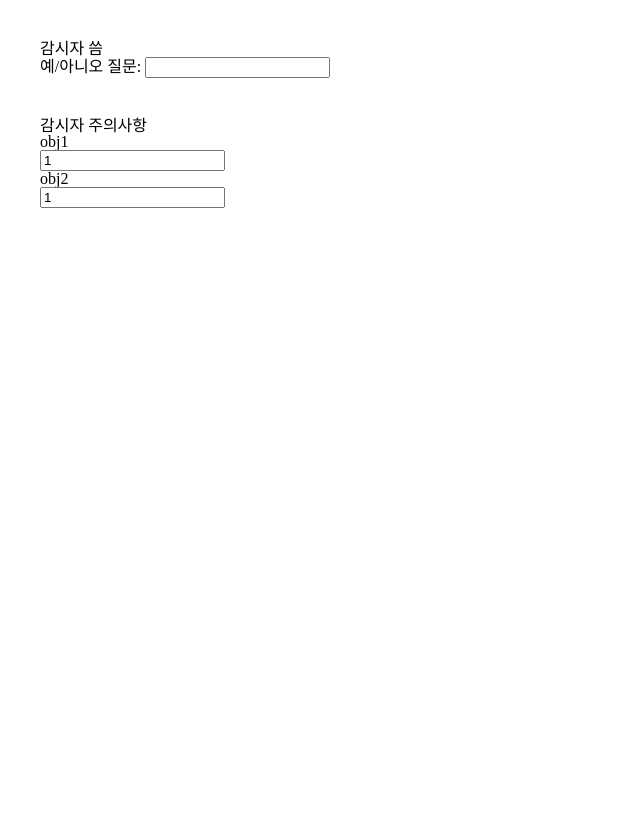
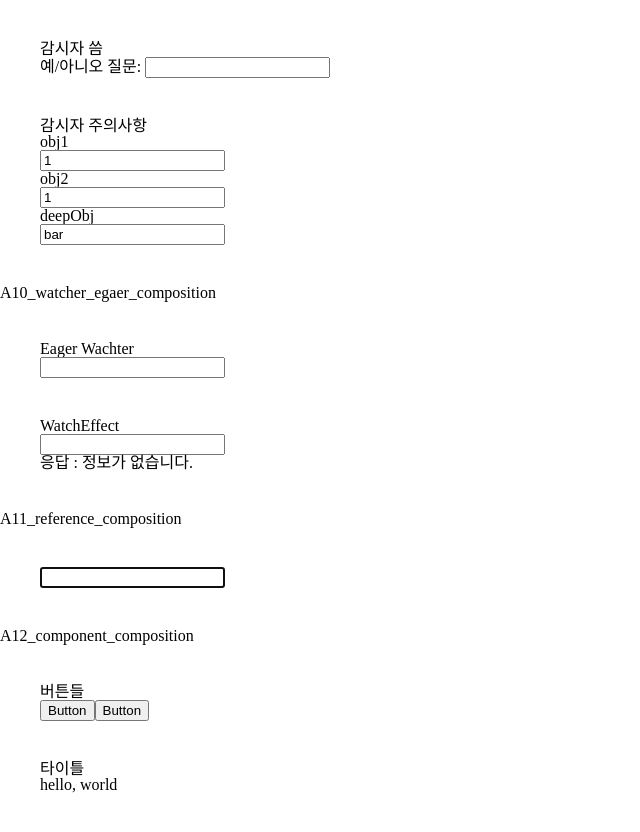
Before and after one commit to peacepiece7/vue-template, a Vue app in the folder playground/: page / in a window 1280 px wide. Shown: the part 2382-3214 px from the top of the page, without its empty margins (0-640 px from the left). Before the commit the page ends 2630 px from the top, so only its background shows below. Built offline with nearby package versions, Linux system fonts and the light colour scheme.

Commit message:
component (emit, v-bind)

```diff
--- a/playground/src/App.vue
+++ b/playground/src/App.vue
@@ -6,11 +6,13 @@
   <A4_class_style_binding_composition />
   <A7_event_handler_composition />
   <A8_form_binding_composition />
-  <A10_observer_composition />
+  <A10_watcher_composition />
+  <A10_watcher_egaer_composition />
+  <A11_reference_composition />
+  <A12_component_composition />
 </template>
 
 <script>
-import A10_observer_composition from './components/A10_observer_composition.vue'
 import A1_Template_Syntax from './components/A1_Template_Syntax.vue'
 import A2_reactive_composition from './components/A2_reactive_composition.vue'
 import A2_ref_composition from './components/A2_ref_composition.vue'
@@ -18,6 +20,10 @@ import A3_computed_props_composition from './components/A3_computed_props_compos
 import A4_class_style_binding_composition from './components/A4_class_style_binding_composition.vue'
 import A7_event_handler_composition from './components/A7_event_handler_composition.vue'
 import A8_form_binding_composition from './components/A8_form_binding_composition.vue'
+import A10_watcher_composition from './components/A10_watcher_basic_composition.vue'
+import A11_reference_composition from './components/A11_reference_composition.vue'
+import A10_watcher_egaer_composition from './components/A10_watcher_egaer_composition.vue'
+import A12_component_composition from './components/A12_component_composition.vue'
 
 export default {
   components: {
@@ -28,7 +34,10 @@ export default {
     A4_class_style_binding_composition,
     A7_event_handler_composition,
     A8_form_binding_composition,
-    A10_observer_composition
-  }
+    A10_watcher_composition,
+    A10_watcher_egaer_composition,
+    A11_reference_composition,
+    A12_component_composition,
+  },
 }
 </script>
--- a/playground/src/components/A10_observer_composition.vue
+++ /dev/null
@@ -1,93 +0,0 @@
-<template>
-  <div>A10_observer_composition</div>
-  <section>
-    <h2>감시자 안 씀, 질문 "yes" => 네, else => 아니오</h2>
-    <form @submit.prevent="handleSubmit">
-      <input
-        v-model="question" />
-      <input
-        type="submit"
-        value="질문하기" />
-    </form>
-    <div>
-      <div>answer :</div>
-      <span v-if="answer">{{ answer }}</span>
-    </div>
-  </section>
-  <section>
-    <h2>감시자 씀</h2>
-    <p>
-      예/아니오 질문:
-      <input v-model="question1" />
-    </p>
-    <p>{{ answer1 }}</p>
-  </section>
-  <section>
-    <h2>감시자 주의사항</h2>
-    <div>obj1</div>
-    <input
-      v-model="obj.count" />
-    <div>obj2</div>
-    <input
-      v-model="obj2.count" />
-  </section>
-</template>
-
-<script setup>
-import {ref, watch, reactive} from "vue"
-/**
- * @note 감시자 안 쓸 경우
- */
-const question = ref('')
-const answer = ref('')
-async function handleSubmit(){
-    answer.value = '잠시만 기다려주세요...'
-    await new Promise((res) => setTimeout(res, 1000))
-    if(question.value.includes('yes')) answer.value= "네"
-    else answer.value = "아니오"
-}
-
-/**
- * @note 감시자 쓴 경우 (좋은 예제가 아님!)
- */
-const question1 = ref('')
-const answer1 = ref('')
-watch(question1, async (newQuestion, oldQuestion) => {
-    answer1.value = '입력하신 질문을 받아들이고 있습니다...'
-    await new Promise((res) => setTimeout(res, 1000))
-    if(newQuestion.includes('yes')) answer1.value= "네"
-    else answer1.value = "아니오"
-})
-
-/**
- * @note watch 주의점
- * @description
- * 반응형 객체의 속성을 감시할 수 없습니다.
- */
-
-// reactive는 안됩니다!
-// reactive는 컬렉션 유형에만 동작하기 떄문에, 반응형 속성을 인자로 할당하면 감시가 끊어집니다!
-const obj = reactive({count : 1})
-watch(obj.count, (newObj, oldObj) => {
-    console.log("이 로그는 출력되지 않습니다. :", newObj)
-})
-
-// ref는 가능합니다!
-// ref는 반응형 속성도 감시되기 떄문에 사용 가능합니다.
-const obj2 = ref({count : 1})
-watch(obj2.value, (newObj, oldObj) => {
-    console.log(newObj)
-})
-
-// reactive로 감시하고 싶다면 다음과 같이 getter로 작성하세요.
-watch(() => obj.count, (newObj, oldObj) => {
-    console.log("이 로그는 출력됩니다. :", newObj)
-}
-)
-</script>
-
-<style scoped>
-section {
-  margin: 40px;
-}
-</style>
--- /dev/null
+++ b/playground/src/components/A10_watcher_basic_composition.vue
@@ -0,0 +1,106 @@
+<template>
+  <div>A10_observer_composition</div>
+  <section>
+    <h2>감시자 안 씀, 질문 "yes" => 네, else => 아니오</h2>
+    <form @submit.prevent="handleSubmit">
+      <input v-model="question" />
+      <input type="submit" value="질문하기" />
+    </form>
+    <div>
+      <div>answer :</div>
+      <span v-if="answer">{{ answer }}</span>
+    </div>
+  </section>
+  <section>
+    <h2>감시자 씀</h2>
+    <p>
+      예/아니오 질문:
+      <input v-model="question1" />
+    </p>
+    <p>{{ answer1 }}</p>
+  </section>
+  <section>
+    <h2>감시자 주의사항</h2>
+    <div>obj1</div>
+    <input v-model="obj.count" />
+    <div>obj2</div>
+    <input v-model="obj2.count" />
+    <div>deepObj</div>
+    <input v-model="deepObj.foo.bar" />
+  </section>
+</template>
+
+<script setup>
+import { ref, watch, reactive } from 'vue'
+/**
+ * @note 감시자 안 쓸 경우
+ */
+const question = ref('')
+const answer = ref('')
+async function handleSubmit() {
+  answer.value = '잠시만 기다려주세요...'
+  await new Promise((res) => setTimeout(res, 1000))
+  if (question.value.includes('yes')) answer.value = '네'
+  else answer.value = '아니오'
+}
+
+/**
+ * @note 감시자 쓴 경우 (좋은 예제가 아님!)
+ */
+const question1 = ref('')
+const answer1 = ref('')
+watch(question1, async (newQuestion, oldQuestion) => {
+  answer1.value = '입력하신 질문을 받아들이고 있습니다...'
+  await new Promise((res) => setTimeout(res, 1000))
+  if (newQuestion.includes('yes')) answer1.value = '네'
+  else answer1.value = '아니오'
+})
+
+/**
+ * @note watch 주의점
+ * @description
+ * 반응형 객체의 속성을 감시할 수 없습니다.
+ */
+
+// reactive는 안됩니다!
+// reactive는 컬렉션 유형에만 동작하기 떄문에, 반응형 속성을 인자로 할당하면 감시가 끊어집니다!
+const obj = reactive({ count: 1 })
+watch(obj.count, (newObj, oldObj) => {
+  console.log('이 로그는 출력되지 않습니다. :', newObj)
+})
+
+// ref는 가능합니다!
+// ref는 반응형 속성도 감시되기 떄문에 사용 가능합니다.
+const obj2 = ref({ count: 1 })
+watch(obj2.value, (newObj, oldObj) => {
+  console.log(newObj)
+})
+
+// reactive로 감시하고 싶다면 다음과 같이 getter로 작성하세요.
+// obj 객체가 변경될 때마다 watch가 실행됩니다.
+watch(
+  () => obj.count,
+  (newObj, oldObj) => {
+    console.log('이 로그는 출력됩니다. :', newObj)
+  }
+)
+
+// deep: true 옵션을 사용하면 객체의 중첩된 속성을 감시할 수 있습니다.
+// () => deepObj.foo.bar를 사용하면 반응형으로 동작하지만, 경우에 따라서 객체를 반환해야할 경우 다음과 같이 deep : true로 설정해서 검사할 수 있다. 다만 계산 비용을 고려해야함
+const deepObj = reactive({ foo: { bar: 'bar' } })
+watch(
+  () => deepObj.foo,
+  (newObj, oldObj) => {
+    console.log('deepObj :', newObj)
+  },
+  {
+    // deep: true,
+  }
+)
+</script>
+
+<style scoped>
+section {
+  margin: 40px;
+}
+</style>
--- /dev/null
+++ b/playground/src/components/A10_watcher_egaer_composition.vue
@@ -0,0 +1,88 @@
+<template>
+  <div>A10_watcher_egaer_composition</div>
+  <section>
+    <h2>Eager Wachter</h2>
+    <input v-model="input" />
+  </section>
+  <section>
+    <h2>WatchEffect</h2>
+    <input v-model="text" />
+    <div>{{ '응답 : ' + data }}</div>
+  </section>
+</template>
+
+<script setup>
+import { ref, watch, reactive, watchEffect } from 'vue'
+const input = ref('')
+
+// * 열성적 감시자
+watch(
+  input,
+  (newInput, oldInput) => {
+    console.log('newInput', newInput)
+    console.log('oldInput', oldInput)
+  },
+  {
+    immediate: true, // onMounted와 같은 효과
+  }
+)
+
+// * 사이드 이펙트 내에서 모든 상태를 감시하기 (watchEffect)
+const text = ref('')
+const data = ref('')
+/**
+ * @note watchEffect
+ * @description
+ * 내부 반응형 상태가 변경되면 즉시 실행됩니다.
+ * useEffect와 비슷한데, 의존성에 모든 상태가 들어가 있다고 보면 된다.
+ * ! 비동기 콜백과 함께 사용할 때 첫 번째 await 틱 이전에 접근한 속성들만 추적한ㄷ. 아래 예제는 ArrowFunction이라서 동작!
+ */
+watchEffect(async () => {
+  // const url = 'https://api' + text.value <= 이런식으로 작성해야 감시됨
+  const response = await new Promise((res) =>
+    setTimeout(() => {
+      if (text.value === '') return res('정보가 없습니다.')
+      res('정보 ' + text.value)
+    }, 1000)
+  )
+  data.value = response
+})
+
+/**
+ * watchEffect VS watch
+ * * watch : 명시적으로 감시된 소스만 추적
+ * * watchEffect : 동기적(sync) 실행 중에 조회되는 모든 반응형 속성을 자동으로 추적
+ *
+ */
+
+/**
+ * @note Cb 실행 타이밍
+ */
+const obj = ref({ count: 1 })
+const cb = (newObj, oldObj) => {
+  console.log('obj가 변경되었습니다.', newObj)
+}
+
+watchEffect(cb, {
+  flush: 'post', // DOM 업데이트 이후에 콜백 실행 ( $refs를 통해 업데이트 된 DOM 또는 하위 컴포넌트에 접근해야하는 경우 사용)
+})
+watch(obj, cb, {
+  flush: 'pre', // DOM 업데이트 이전에 콜백 실행 (default)
+})
+watch(obj, cb, {
+  flush: 'sync', // 값이 변경되는 즉시 콜백 실행 (로직의 순서가 중요할 경우나 비동기로 동작할 경우 사용 가능)
+})
+
+// * watchEffect 수동 중단하기
+// unmounted시 자동으로 중단 된다. 수동으로 중단하려면 반환된 함수를 호출한다.
+const unwatch = watchEffect(() => {
+  console.log('이 로그는 출력됩니다.')
+})
+unwatch() // watchEffect를 중단합니다.
+</script>
+
+<style scoped>
+section {
+  margin: 40px;
+}
+</style>
--- /dev/null
+++ b/playground/src/components/A11_reference_composition.vue
@@ -0,0 +1,22 @@
+<template>
+  <div>A11_reference_composition</div>
+  <section>
+    <input ref="inputRef" />
+  </section>
+</template>
+
+<script setup>
+import { ref, onMounted } from 'vue'
+const inputRef = ref(null)
+
+onMounted(() => {
+  // ! 컴포넌트가 마운트된 후에만 ref에 접근할 수 있습니다.
+  inputRef.value.focus()
+})
+</script>
+
+<style scoped>
+section {
+  margin: 40px;
+}
+</style>
--- /dev/null
+++ b/playground/src/components/A12_component_composition.vue
@@ -0,0 +1,29 @@
+<template>
+  <div>A12_component_composition</div>
+  <section>
+    <div>버튼들</div>
+    <Button @handle-click="handleClick" />
+    <Button />
+  </section>
+  <section>
+    <div>타이틀</div>
+    <Title :title="title" />
+  </section>
+</template>
+
+<script setup>
+import Button from './Button.vue'
+import Title from './Title.vue'
+import { ref } from 'vue'
+const title = ref('hello, world')
+
+function handleClick() {
+  console.log('Parent : Button clicked')
+}
+</script>
+
+<style scoped>
+section {
+  margin: 40px;
+}
+</style>
--- /dev/null
+++ b/playground/src/components/Button.vue
@@ -0,0 +1,17 @@
+<template>
+  <button @click="$emit('handleClick')">Button</button>
+</template>
+
+<script setup>
+import { defineEmits } from 'vue'
+function handleClick() {
+  console.log('Child : Button clicked')
+}
+defineEmits(['handleClick'])
+</script>
+
+<style scoped>
+section {
+  margin: 40px;
+}
+</style>
--- /dev/null
+++ b/playground/src/components/Title.vue
@@ -0,0 +1,15 @@
+<template>
+  <div>{{ title }}</div>
+</template>
+
+<script setup>
+import { defineProps } from 'vue'
+
+defineProps(['title'])
+</script>
+
+<style scoped>
+section {
+  margin: 40px;
+}
+</style>
```
Also changed, not shown: 1 other file (tests, documents, lock files or other folders).
